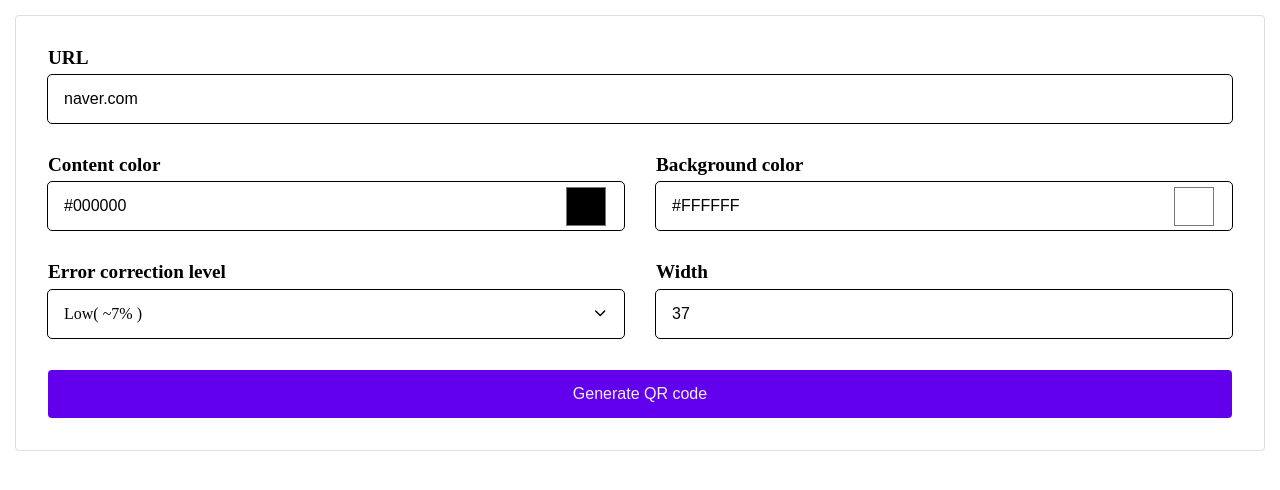
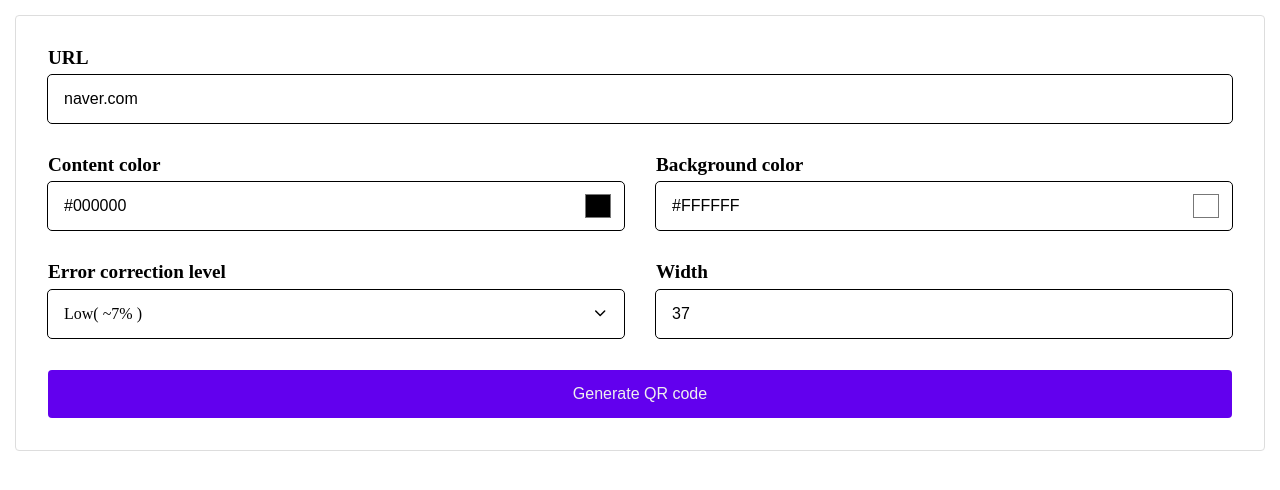
Before and after one commit to Normaltic/qr-code-generator, a React (Create React App) app: page / in a window 1280 px wide. Shown: the top 490 px of the page. Built offline with nearby package versions, Linux system fonts and the light colour scheme.

Commit message:
fix: resize palette in color picker to place center

```diff
--- a/src/components/ColorPicker.tsx
+++ b/src/components/ColorPicker.tsx
@@ -68,6 +68,7 @@ export default ColorPicker;
 const Wrapper = styled(Input) <{ active: boolean }>`
   display: flex;
   align-items: center;
+  padding-right: 0.7rem;
 
   ${({ active }) => active && 'outline: 2px solid #6200EE;'}
 
@@ -77,8 +78,8 @@ const Wrapper = styled(Input) <{ active: boolean }>`
   }
 
   & > input:last-child {
-    width: 3rem;
-    height: 2.9rem;
+    width: 2rem;
+    height: 2rem;
     background: transparent;
   }
 `;
```
